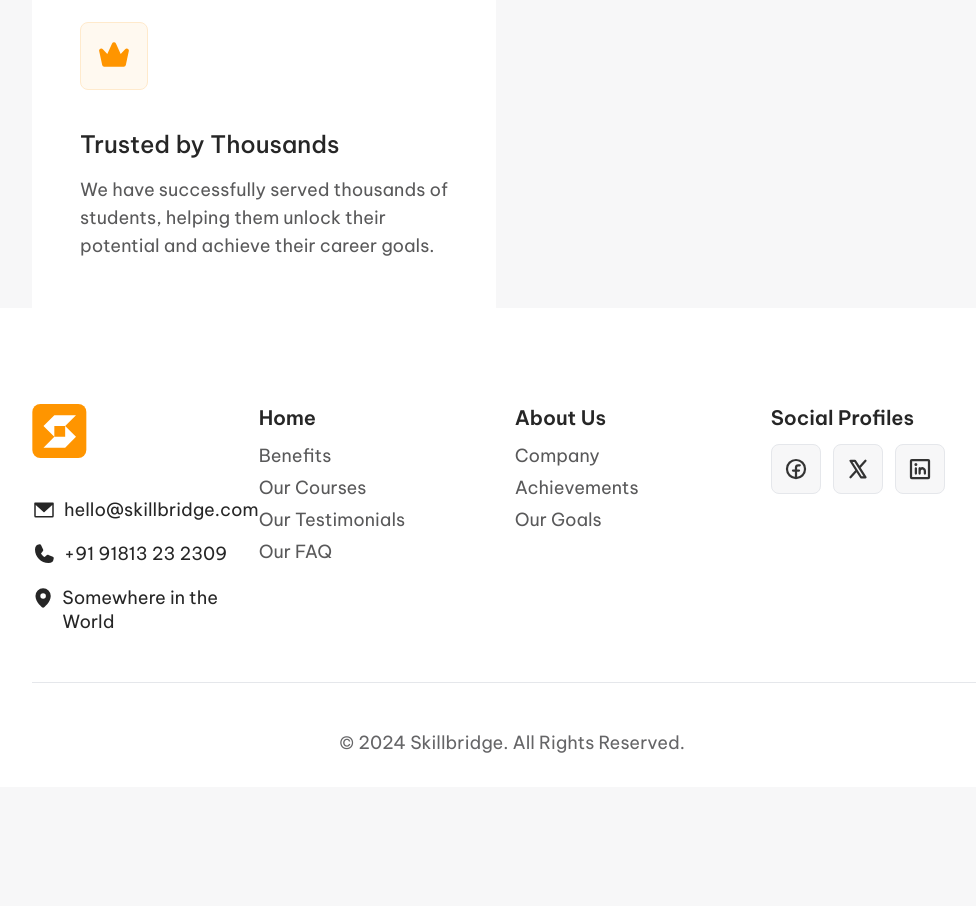
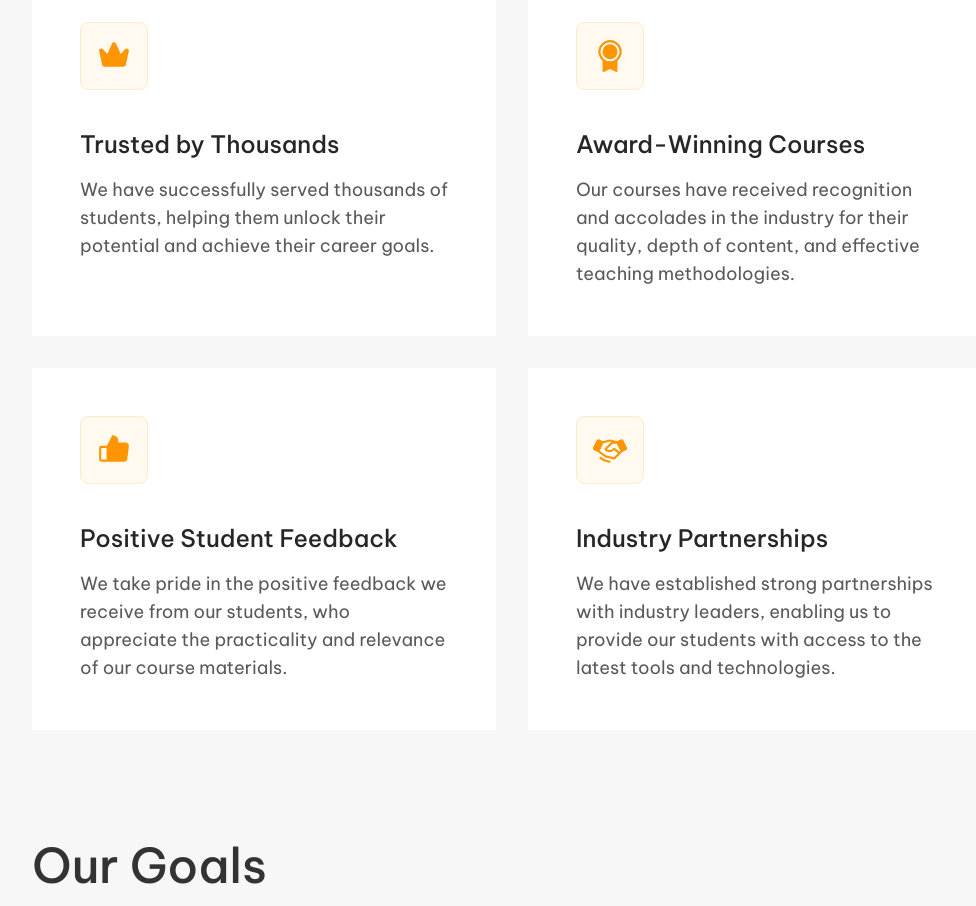
Before and after one commit to mjtavrs/skillbridge-2.0, a Next.js app: page /about-us in a window 1280 px wide. Shown: the part 840-1746 px from the top of the page, without its empty margins (128-1104 px from the left). Before the commit the page ends 1627 px from the top, so only its background shows below. Built offline with nearby package versions, Linux system fonts and the light colour scheme.

Commit message:
feat: Finish pricing page.

```diff
--- a/src/app/about-us/page.tsx
+++ b/src/app/about-us/page.tsx
@@ -4,7 +4,7 @@ import { Container } from './AboutUsSections/Container'
 import { Header } from './AboutUsSections/Header'
 import { CardsWrapper } from '../components/Section/CardsWrapper'
 import { ListCards } from './AboutUsSections/ListCards'
-import { Achievements } from '../data/AboutUsSections'
+import { Achievements, Goals } from '../data/AboutUsSections'
 
 export const metadata: Metadata = {
   title: 'Skillbridge • About Us',
@@ -17,6 +17,7 @@ export default function AboutUs() {
         title="About Skillbridge"
         description="Welcome to our platform, where we are passionate about empowering individuals to master the world of design and development. We offer a wide range of online courses designed to equip learners with the skills and knowledge needed to succeed in the ever-evolving digital landscape."
       />
+      <div className="mb-40 space-y-28">
         <Container>
           <Header
             title="Achievements"
@@ -26,6 +27,16 @@ export default function AboutUs() {
             <ListCards list={Achievements} />
           </CardsWrapper>
         </Container>
+        <Container>
+          <Header
+            title="Our Goals"
+            description="At Skillbridge, our goal is to empower individuals from all backgrounds to thrive in the world of design and development. We believe that education should be accessible and transformative, enabling learners to pursue their passions and make a meaningful impact."
+          />
+          <CardsWrapper variant="twoColumns">
+            <ListCards list={Goals} />
+          </CardsWrapper>
+        </Container>
+      </div>
     </>
   )
 }
--- a/src/app/data/AboutUsSections.tsx
+++ b/src/app/data/AboutUsSections.tsx
@@ -1,4 +1,13 @@
-import { CrownSimple } from '@phosphor-icons/react/dist/ssr'
+import {
+  CrownSimple,
+  Hammer,
+  Handshake,
+  Medal,
+  RocketLaunch,
+  SealCheck,
+  ThumbsUp,
+  UsersFour,
+} from '@phosphor-icons/react/dist/ssr'
 
 export const Achievements = [
   {
@@ -8,4 +17,56 @@ export const Achievements = [
     description:
       'We have successfully served thousands of students, helping them unlock their potential and achieve their career goals.',
   },
+  {
+    id: '2',
+    icon: <Medal />,
+    title: 'Award-Winning Courses',
+    description:
+      'Our courses have received recognition and accolades in the industry for their quality, depth of content, and effective teaching methodologies.',
+  },
+  {
+    id: '3',
+    icon: <ThumbsUp />,
+    title: 'Positive Student Feedback',
+    description:
+      'We take pride in the positive feedback we receive from our students, who appreciate the practicality and relevance of our course materials.',
+  },
+  {
+    id: '4',
+    icon: <Handshake />,
+    title: 'Industry Partnerships',
+    description:
+      'We have established strong partnerships with industry leaders, enabling us to provide our students with access to the latest tools and technologies.',
+  },
 ]
+
+export const Goals = [
+  {
+    id: '1',
+    icon: <Hammer />,
+    title: 'Provide Practical Skills',
+    description:
+      'We focus on delivering practical skills that are relevant to the current industry demands. Our courses are designed to equip learners with the knowledge and tools needed to excel in their chosen field.',
+  },
+  {
+    id: '2',
+    icon: <SealCheck />,
+    title: 'Foster Creative Problem-Solving',
+    description:
+      'We encourage creative thinking and problem-solving abilities, allowing our students to tackle real-world challenges with confidence and innovation.',
+  },
+  {
+    id: '3',
+    icon: <UsersFour />,
+    title: 'Provide Practical Skills',
+    description:
+      'We believe in the power of collaboration and peer learning. Our platform fosters a supportive and inclusive community where learners can connect, share insights, and grow together.',
+  },
+  {
+    id: '4',
+    icon: <RocketLaunch />,
+    title: 'Stay Ahead of the Curve',
+    description:
+      'The digital landscape is constantly evolving, and we strive to stay at the forefront of industry trends. We regularly update our course content to ensure our students receive the latest knowledge and skills.',
+  },
+]
--- a/src/app/pricing/page.tsx
+++ b/src/app/pricing/page.tsx
@@ -1,9 +1,36 @@
 import { Metadata } from 'next'
+import { PageSection } from '../PageSection'
+import { PricingOptionButtons } from '../components/Pricing/PricingOptionButtons'
+import { CardsWrapper } from '../components/Section/CardsWrapper'
+import { ListPricing } from '../components/Pricing/ListPricing'
+import { FaqSection } from '../components/FAQ/FaqSection'
 
 export const metadata: Metadata = {
   title: 'Skillbridge • Pricing',
 }
 
 export default function Pricing() {
-  return <h1>Pricing page</h1>
+  return (
+    <>
+      <PageSection
+        title="Our Pricings"
+        description={`Welcome to Skillbridge's Pricing Plan page, where we offer two comprehensive options to cater to your needs: Free and Pro. We believe in providing flexible and affordable pricing options for our services. Whether you're an individual looking to enhance your skills or a business seeking professional development solutions, we have a plan that suits you. Explore our pricing options below and choose the one that best fits your requirements.`}
+      />
+      <div className="mb-36 space-y-36">
+        <div className="mx-40 space-y-12">
+          <div className="flex justify-center">
+            <PricingOptionButtons />
+          </div>
+          <div className="rounded-xl bg-white p-20">
+            <CardsWrapper variant="twoColumns">
+              <ListPricing />
+            </CardsWrapper>
+          </div>
+        </div>
+        <div>
+          <FaqSection />
+        </div>
+      </div>
+    </>
+  )
 }
```
Lines whose indentation alone changed are shown as unchanged.
